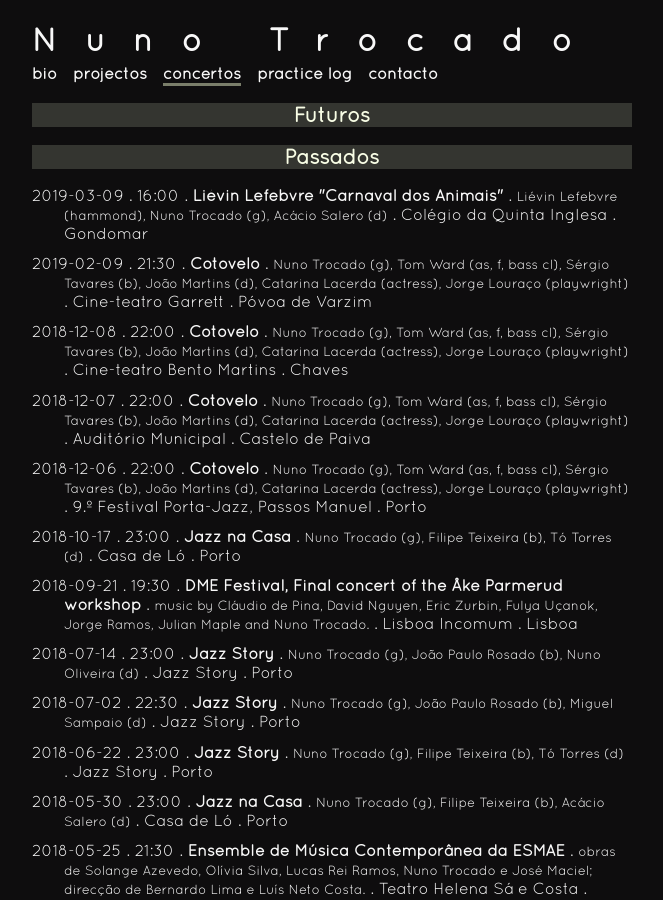
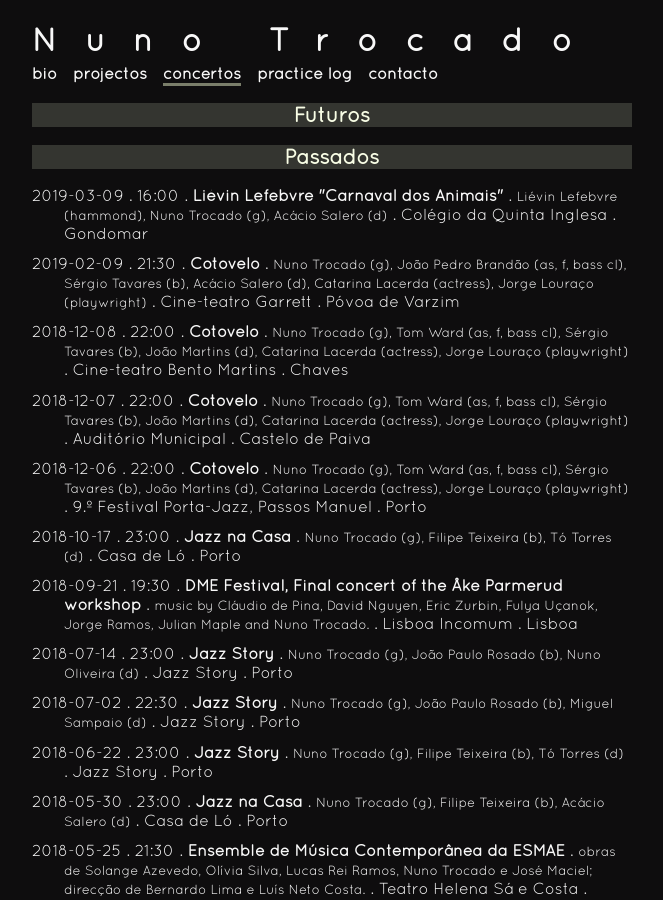
Before and after one commit to ntrocado/ntrocado.github.io, a Jekyll site: the page built from concertos.html, in a window 1280 px wide and 900 px high. Shown: the whole window, without its empty margins (308-971 px from the left). Built offline with Jekyll 4.4.1, drawn with Linux system fonts in a browser that asks for light colours.

Commit message:
Correcção da agenda

```diff
--- a/_data/concertos.yml
+++ b/_data/concertos.yml
@@ -279,7 +279,7 @@
   projecto: Cotovelo
   local: Cine-teatro Garrett
   cidade: Póvoa de Varzim
-  membros: Nuno Trocado (g), Tom Ward (as, f, bass cl), Sérgio Tavares (b), João Martins (d), Catarina Lacerda (actress), Jorge Louraço (playwright)
+  membros: Nuno Trocado (g), João Pedro Brandão (as, f, bass cl), Sérgio Tavares (b), Acácio Salero (d), Catarina Lacerda (actress), Jorge Louraço (playwright)
 
 - datahora: 2019-03-09 16:00:00 +0000
   projecto: Liévin Lefebvre "Carnaval dos Animais"
```
